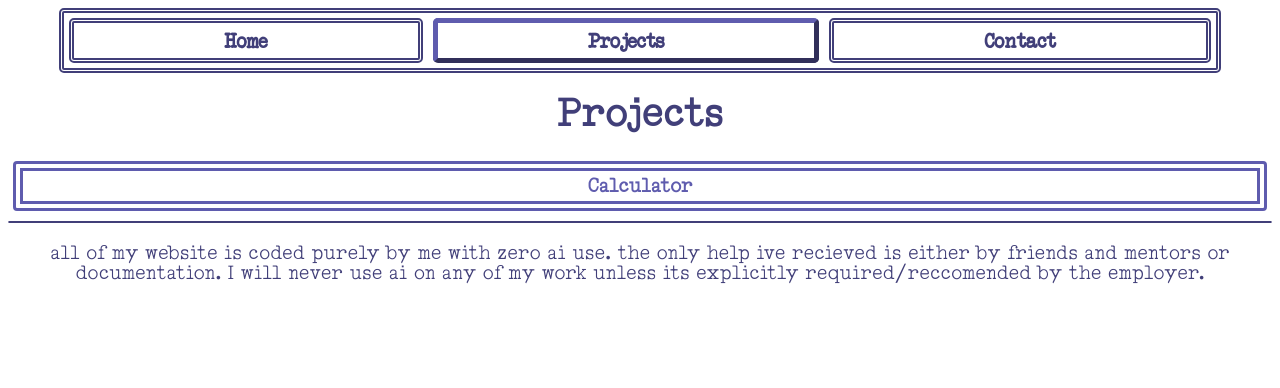
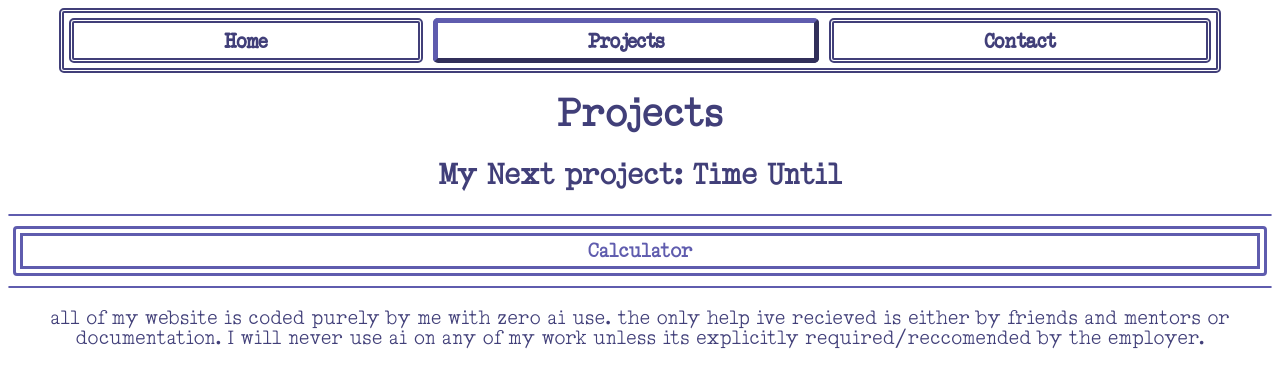
Before and after one commit to EliMorettiCS/portfolio-website, a plain HTML site: page projects.html in a window 1280 px wide. Drawn offline with Linux system fonts and the light colour scheme.

Commit message:
added new future project. Tweaked break lines.

```diff
--- a/css/main.css
+++ b/css/main.css
@@ -249,4 +249,5 @@ hr {
     border-style:solid;
     border-width:1.5px;
     border-radius:4px;
+    color: rgb(95, 92, 174);
 }
--- a/projects.html
+++ b/projects.html
@@ -15,6 +15,8 @@
     <br>
     <br>
     <h1>Projects</h1>
+    <h2>My Next project: Time Until</h2>
+    <hr>
     <a  href="projects/calculator/calculator.html">Calculator</a>
     <hr>
     <p>
```
